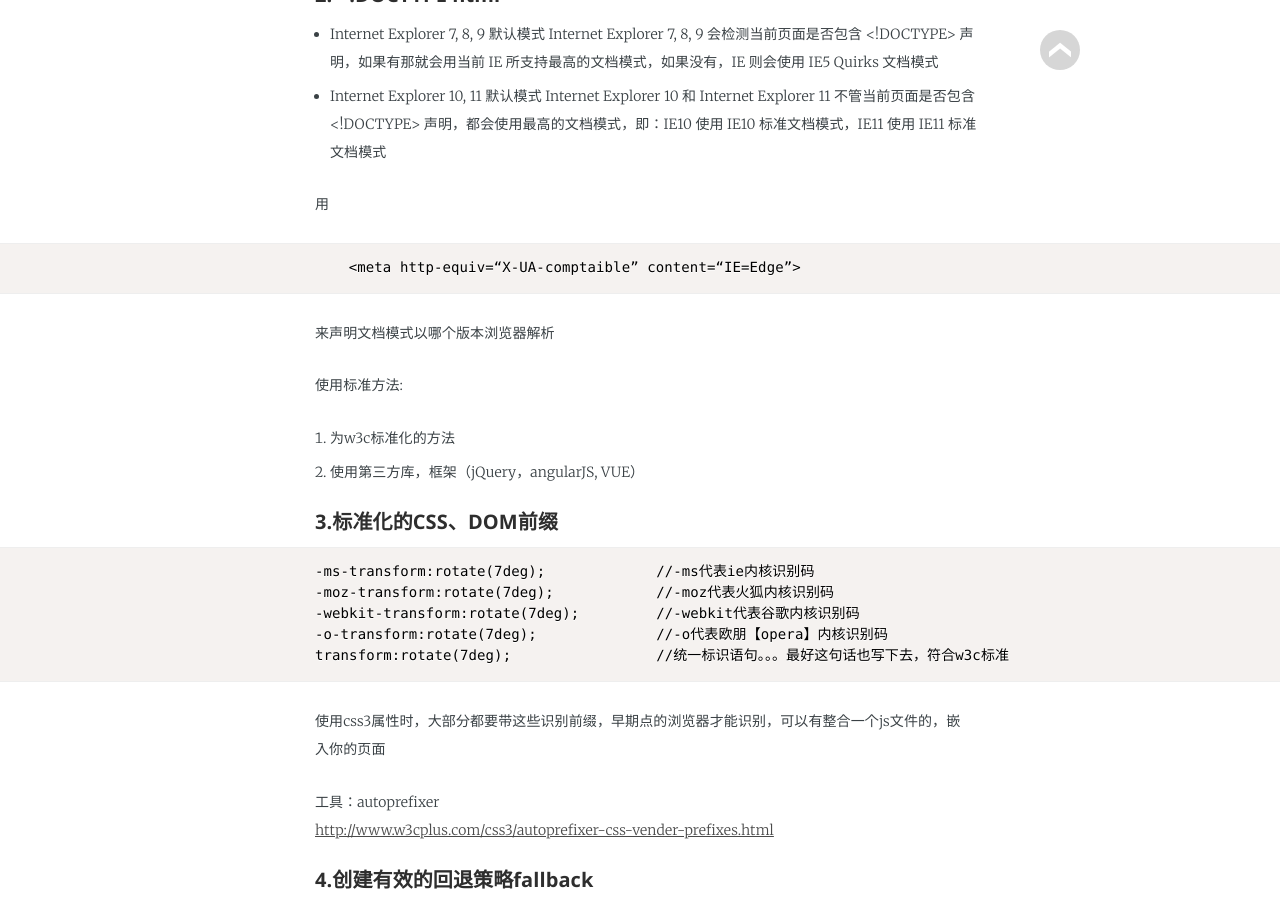
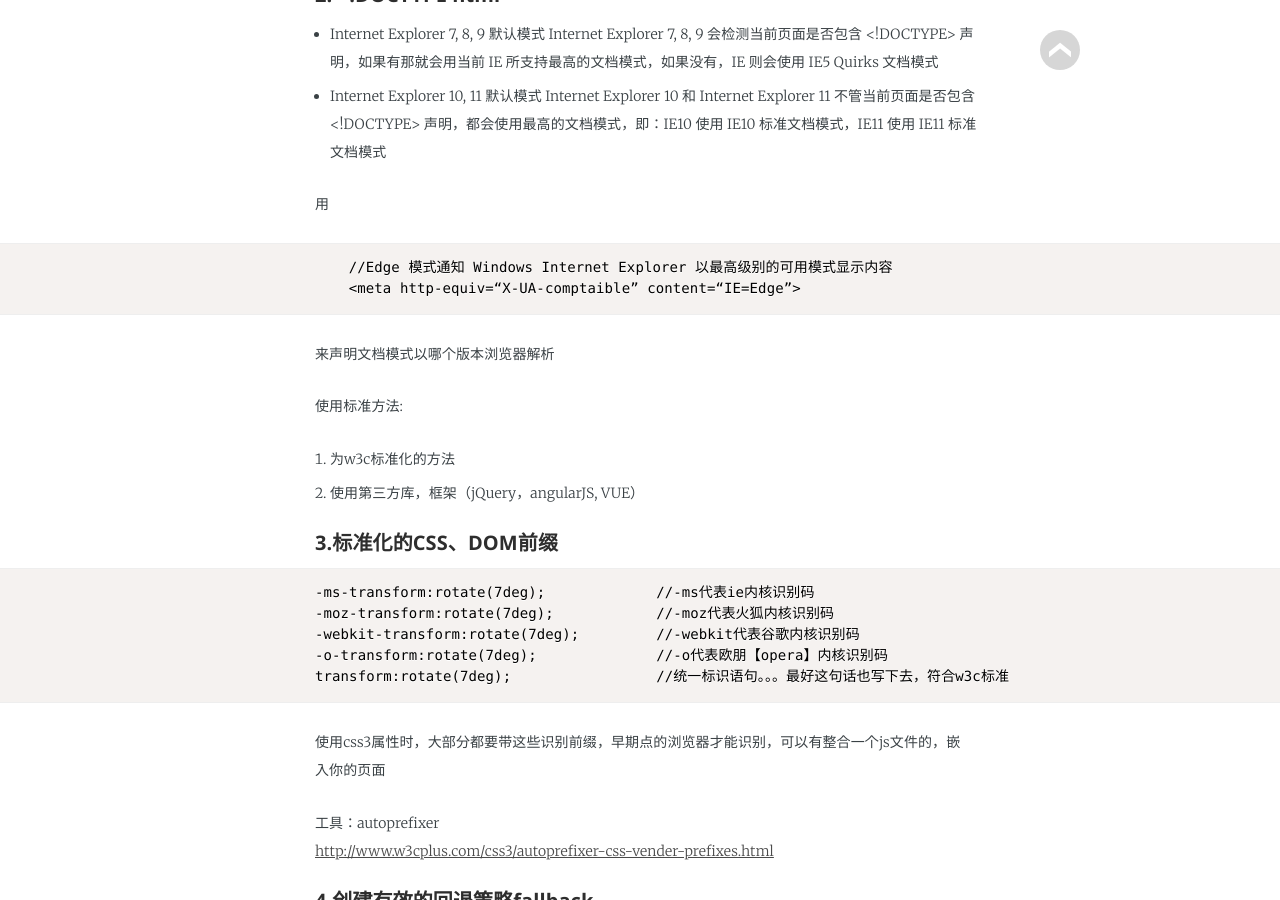
Before and after one commit to jpotato0o/jpotato0o.github.io, a Jekyll site: the page built from _posts/2016-12-20-IE-Compatible.md, in a window 1280 px wide and 900 px high, scrolled down 2081 px. Built offline with Jekyll 4.4.1, drawn with Linux system fonts in a browser that asks for light colours; some web fonts are replaced.

Commit message:
post update

````diff
--- a/_posts/2016-12-20-IE-Compatible.md
+++ b/_posts/2016-12-20-IE-Compatible.md
@@ -85,6 +85,7 @@ Internet Explorer 10 和 Internet Explorer 11 不管当前页面是否包含 <!D
 用
 
 ```html
+	//Edge 模式通知 Windows Internet Explorer 以最高级别的可用模式显示内容
 	<meta http-equiv=“X-UA-comptaible” content=“IE=Edge”>
 ```
 来声明文档模式以哪个版本浏览器解析
````
